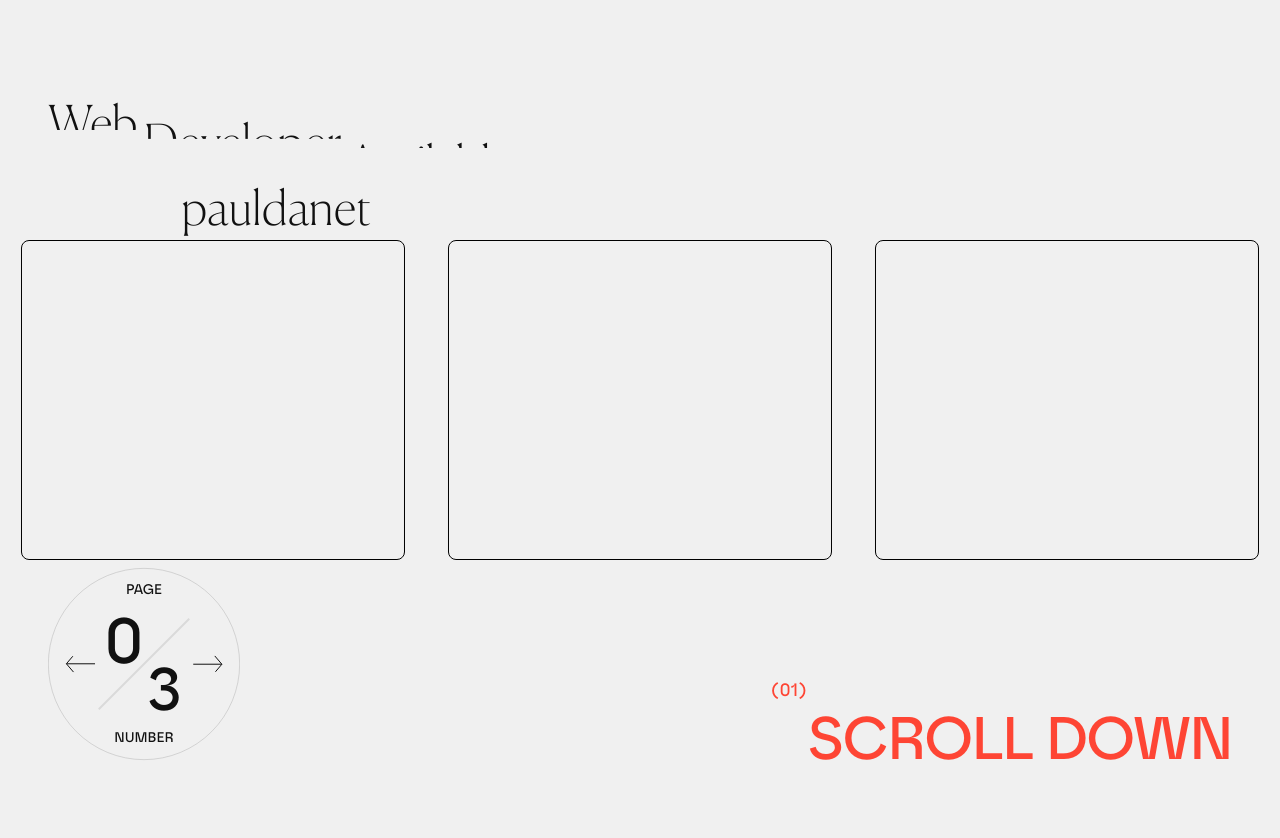
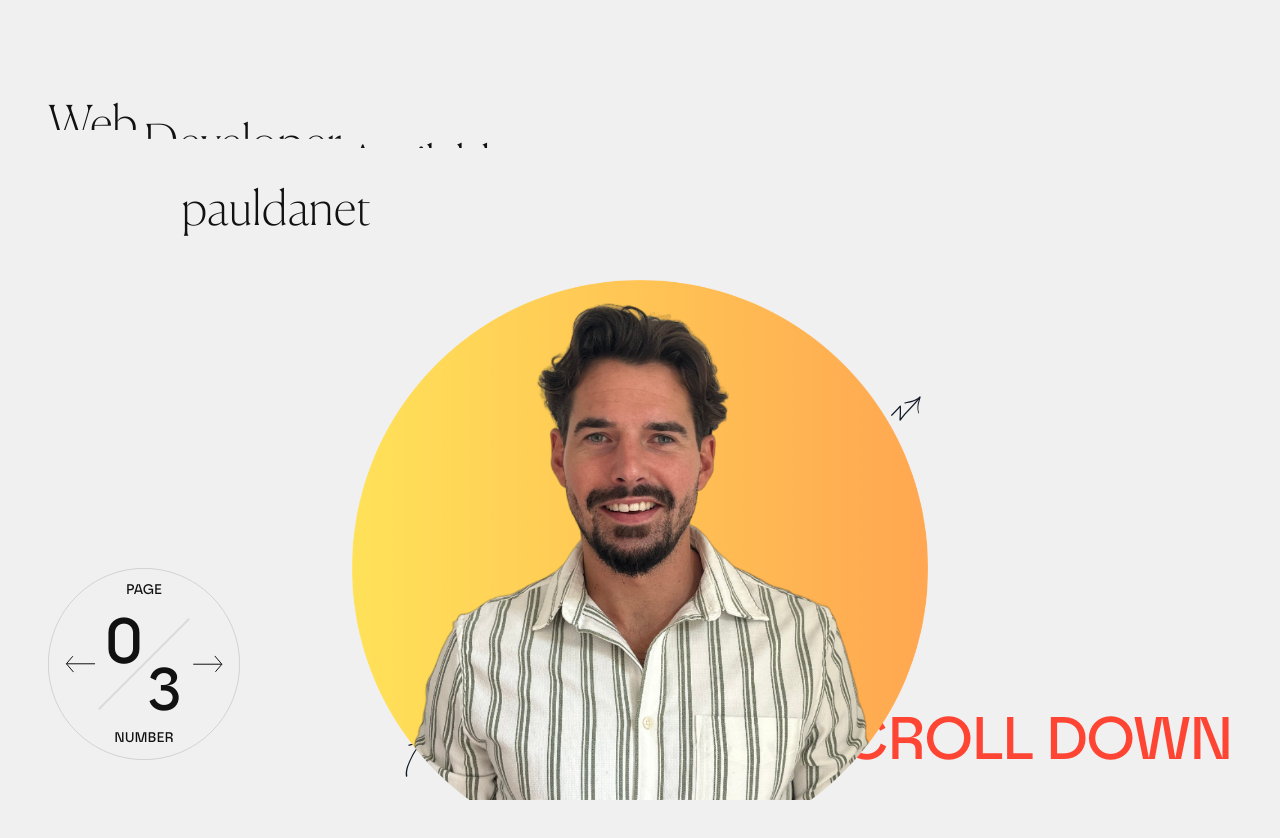
Before and after one commit to PaulDanet/project, a React (Vite) app: page / in a window 1280 px wide. Shown: the top 838 px of the page. Built offline with nearby package versions, Linux system fonts and the light colour scheme.

Commit message:
maj main

```diff
--- a/src/components/AboutMe.jsx
+++ b/src/components/AboutMe.jsx
@@ -1,97 +1,85 @@
-import { useEffect } from "react";
+import { useGSAP } from "@gsap/react";
 import { gsap } from "gsap";
 
 export default function AboutMe() {
-  useEffect(() => {
-    const handleMouseEnter = () => {
-      gsap.to(".aboutMe-circle", {
-        strokeDashoffset: 126,
-        duration: 2,
-        ease: "power2.inOut",
-      });
-
-      gsap.to(".aboutMe-arrowHeadH, .aboutMe-arrowHeadV, .aboutMe-arrowBody", {
-        strokeDashoffset: 0,
-        duration: 1.5,
-        stagger: 0.3,
-        ease: "power2.inOut",
-      });
-    };
-    const handleMouseLeave = () => {
-      gsap.to(".aboutMe-circle", {
-        strokeDashoffset: 0,
-        duration: 2,
-        ease: "power2.inOut",
-      });
-
-      gsap.to(".aboutMe-arrowBody", {
-        strokeDashoffset: 58,
-        duration: 1.5,
-        stagger: 0.3,
-        ease: "power2.inOut",
-      });
-      gsap.to(".aboutMe-arrowHeadH", {
-        strokeDashoffset: 29,
-        duration: 1.5,
-        stagger: 0.3,
-        ease: "power2.inOut",
-      });
-      gsap.to(".aboutMe-arrowHeadV", {
-        strokeDashoffset: 13,
-        duration: 1.5,
-        stagger: 0.3,
-        ease: "power2.inOut",
-      });
-    };
-    const buttonElement = document.querySelector(".aboutMe-image");
-    buttonElement.addEventListener("mouseenter", handleMouseEnter);
-    buttonElement.addEventListener("mouseleave", handleMouseLeave);
-  }, []); // [] assure que l'effet ne s'exécute qu'une seule fois
+  useGSAP(() => {});
 
   return (
     <>
-      <div className="aboutMe-image cursor-pointer flex justify-center absolute bottom-[10vw] left-[180px]">
-        <div className="">
+      <div className="relative flex items-center justify-center">
         <img
-            src="src/assets/50721.jpg"
-            className="rounded-xl  w-[18vw] -rotate-[85deg]"
+          src="src/assets/profile-pic (2).png"
+          className="profile-pic relative z-10"
         ></img>
-        </div>
-        <div className="relative">
         <svg
-            height="32"
-            width="32"
-            viewBox="0 0 42 42"
-            className="absolute bottom-[68px] right-1"
+          viewBox="0 0 800 800"
+          className="absolute top-0 left-0 w-full h-full"
         >
-            <circle
-              className="aboutMe-circle stroke-[#111111] -rotate-90 origin-center [stroke-dasharray:126] [stroke-dashoffset:0] stroke-1"
-              fill="none"
-              r="20"
-              cx="21"
-              cy="21"
-            ></circle>
+          <path
+            className="fill-current text-gray-900"
+            d="M412.525,368.426c8.893,7.495,20.374,8.551,31.57,8.509 c13.815-0.052,27.919,0.613,41.671-0.737c12.128-1.19,23.532-5.902,34.024-11.931c9.279-5.332,18.345-13.41,21.054-24.165 c4.481-17.792-19.082-23.916-32.048-23.194c-18.858,1.051-47.131,14.913-44.663,37.143 c2.067,18.626,13.855,36.13,26.971,48.908c6.823,6.649,14.266,12.885,21.546,19.029c7.447,6.285,15.516,11.851,24.716,15.212 c3.565,1.303,1.148-4.402-1.092-5.221c-13.479-4.924-23.98-15.342-34.508-24.695c-11.159-9.914-20.833-20.069-27.235-33.772 c-2.741-5.867-4.919-12.223-5.345-18.719c-0.477-7.273,2.89-12.796,8.032-17.57c8.558-7.946,20.217-12.845,31.652-14.634 c7.68-1.202,18.91-0.274,24.845,5.327c8.118,7.661-4.339,21.104-10.064,25.891c-9.328,7.797-21.97,13.325-33.788,15.925 c-14.195,3.123-29.33,1.328-43.756,1.678c-10.845,0.264-23.236,0.656-32.016-6.744 C410.767,361.863,410.023,366.317,412.525,368.426L412.525,368.426z"
+            transform="scale(1.2)"
+          />
+          <path
+            className="fill-current text-gray-900 "
+            d="M529.954,383.82c-7.977,17.847-2.468,34.132,5.54,50.804c0.187-0.67,0.373-1.341,0.561-2.011 c-21.178-5.355-45.592-13.839-64.246,2.365c-1.377,1.195,2.86,6.125,4.221,4.943c18.253-15.855,41.986-7.448,62.697-2.211 c1.428,0.361,0.893-1.32,0.561-2.011c-3.633-7.564-7.082-15.207-8.506-23.531c-1.421-8.305,0.365-16.435,3.755-24.019 C535.271,386.507,530.743,382.055,529.954,383.82L529.954,383.82z"
+            transform="scale(1.2)"
+          />
+        </svg>
+        <svg viewBox="0 0 800 800" className="absolute top-0 right-0 w-40 h-40">
+          <g className="absolute">
+            <g>
+              <path
+                className="fill-current text-gray-900"
+                d="M620.461,679.183c13.67-16.527,29.66-30.946,43.9-46.955c-1.931-0.797-3.862-1.595-5.794-2.392 c0.754,23.411,0.143,47.127-1.374,70.498c-0.17,2.633,4.097,4.729,5.794,2.392c28.858-39.727,65.732-72.751,96.951-110.507 c2.393-2.894-3.028-6.404-5.242-3.727c-31.221,37.757-68.093,70.78-96.951,110.507c1.931,0.797,3.862,1.595,5.794,2.392 c1.516-23.372,2.127-47.088,1.374-70.498c-0.087-2.701-3.813-4.619-5.794-2.392c-14.241,16.009-30.23,30.429-43.9,46.955 C612.825,678.35,618.247,681.859,620.461,679.183L620.461,679.183z"
+              />
+            </g>
+            <g>
+              <path
+                className="fill-current text-gray-900"
+                d="M685.49,618.059c26.861-5.358,58.058-10.271,77.578-31.391 c-1.405-1.469-2.81-2.938-4.214-4.407c-3.273,12.321-7.759,24.277-10.203,36.817c-2.887,14.808-2.03,29.829,2.272,44.268 c0.415,1.394,1.301,3.058,2.819,3.498c1.407,0.407,1.819-1.187,1.503-2.248c-4.245-14.248-4.734-28.516-1.896-43.074 c2.346-12.032,6.776-23.528,9.917-35.353c0.466-1.752-2.295-6.482-4.214-4.407c-18.984,20.542-49.857,25.219-75.945,30.424 C680.394,612.727,683.232,618.51,685.49,618.059L685.49,618.059z"
+              />
+            </g>
+          </g>
         </svg>
         <svg
-            height="40"
-            width="40"
-            viewBox="0 0 42 42"
-            className="absolute bottom-12 right-4"
+          viewBox="0 0 800 800"
+          className="absolute bottom-0 left-0 w-48 h-48"
         >
+          <g>
+            <g>
               <path
-              d="M21 0.5h20.5"
-              className="aboutMe-arrowHeadH stroke-[#111111] [stroke-dasharray:21] [stroke-dashoffset:29]"
-            ></path>
+                className="fill-current text-gray-900"
+                d="M230.656,466.23c-2.789-13.82,0.321-27.907,4.583-41.094 c4.424-13.688,10.793-26.735,17.386-39.488c13.21-25.556,30.394-51.061,57.202-63.636c2.946-1.382,3.37-5.796-0.568-3.948 c-28.013,13.14-46.686,38.864-60.705,65.625c-7.044,13.445-13.577,27.151-18.524,41.52 c-4.764,13.833-8.071,29.113-5.13,43.692C225.457,471.667,231.136,468.607,230.656,466.23L230.656,466.23z"
+              />
+            </g>
+            <g>
               <path
-              d="M41 0.5v20.5"
-              className="aboutMe-arrowHeadV stroke-[#111111] [stroke-dasharray:21] [stroke-dashoffset:13]"
-            ></path>
+                className="fill-current text-gray-900"
+                d="M239.455,340.613c24.403-7.974,50.667-9.877,73.762-21.727 c-1.605-1.276-3.21-2.551-4.814-3.827c-8.244,19.519-28.257,36.887-17.029,59.521c1.204,2.427,7.223,3.098,5.468-0.441 c-10.261-20.684,9.771-38.212,17.275-55.981c0.949-2.248-2.851-4.834-4.815-3.827c-23.095,11.851-49.359,13.753-73.762,21.727 C232.248,337.134,236.956,341.43,239.455,340.613L239.455,340.613z"
+              />
+            </g>
+          </g>
+        </svg>
+        <svg
+          viewBox="0 0 800 800"
+          className="absolute bottom-0 right-0 w-56 h-56"
+        >
+          <g>
+            <g>
               <path
-              d="M.5 41 41 .5"
-              className="aboutMe-arrowBody stroke-[#111111] [stroke-dasharray:58] [stroke-dashoffset:58]"
-            ></path>
+                className="fill-current text-gray-900"
+                d="M304.137,191.499c-27.207,16.456-65.525-12.288-68.973-40.758 c-1.984-16.383,5.782-33.107,15.892-45.512c5.388-6.61,12.102-12.1,19.551-16.222c8.743-4.838,17.576-5.859,27.394-5.859 c3.559,0-1.272-3.952-3.133-3.952c-9.677,0-18.232,0.913-27.104,5.038c-8.789,4.087-16.268,10.669-22.483,18.014 c-11.551,13.649-19.536,33.717-15.049,51.655c7.396,29.568,50.087,58.724,79.117,41.165 C311.146,193.98,305.901,190.432,304.137,191.499L304.137,191.499z"
+              />
+            </g>
+            <g>
+              <path
+                className="fill-current text-gray-900"
+                d="M253.698,57.298c2.358,6.832,11.807,10.581,17.857,13c3.663,1.465,7.449,2.931,11.303,3.795 c6.685,1.5,13.526,1.868,20.082,3.975c-1.439-1.422-2.879-2.845-4.319-4.267c-3.29,6.58-8.755,11.613-12.559,17.861 c-4.023,6.609-5.308,14.909-6.368,22.435c-0.217,1.544,4.916,4.745,5.059,3.729c1.14-8.091,2.747-16.185,7.047-23.251 c3.544-5.822,8.681-10.392,11.759-16.547c0.706-1.412-3.309-3.942-4.319-4.267c-7.795-2.505-16.141-2.479-23.891-5.058 c-2.945-0.98-5.862-2.036-8.729-3.226c-2.463-1.022-7.155-2.466-8.095-5.188C258.065,58.956,253.152,55.716,253.698,57.298 L253.698,57.298z"
+              />
+            </g>
+          </g>
         </svg>
-        </div>
       </div>
     </>
   );
--- a/src/components/Main.jsx
+++ b/src/components/Main.jsx
@@ -1,15 +1,15 @@
 import { useGSAP } from "@gsap/react";
 import { gsap } from "gsap";
 import { ScrollTrigger } from "gsap/ScrollTrigger";
+import AboutMe from "./AboutMe";
 
 gsap.registerPlugin(ScrollTrigger);
 
 export default function Main() {
   useGSAP(() => {
     let sections = gsap.utils.toArray(".pr_client");
-    let endValue = window.innerHeight * sections.length; // La hauteur totale des sections
+    let endValue = window.innerHeight * sections.length;
 
-    // Animation main en intro
     gsap.from(".main", {
       x: "100%",
       duration: 2,
@@ -44,9 +44,9 @@ export default function Main() {
       <section className="main flex w-full font-['safiro'] overflow-x-hidden z-30">
         <div className="pr_client relative min-w-[100vw] h-[100vh]">
           <div className="flex justify-around items-center h-[100vh]">
-            <div className="w-[30vw] h-[40vh] border border-black rounded-lg"></div>
-            <div className="w-[30vw] h-[40vh] border border-black rounded-lg"></div>
-            <div className="w-[30vw] h-[40vh] border border-black rounded-lg"></div>
+            <div className="w-[45vw] h-[30vh]">
+              <AboutMe />
+            </div>
           </div>
           <div className=" absolute text-[3.75rem] leading-[3.75rem] uppercase tracking-[-0.125rem] flex justify-end items-end bottom-0 right-0 pb-8 pr-12 text-[#fe4534]">
             <span className="pr_num mb-16 text-lg tracking-normal">(01)</span>
```
Also changed, not shown: src/assets/50721.jpg (deleted), src/assets/profile-pic (2).png (added). Lines whose indentation alone changed are shown as unchanged.
